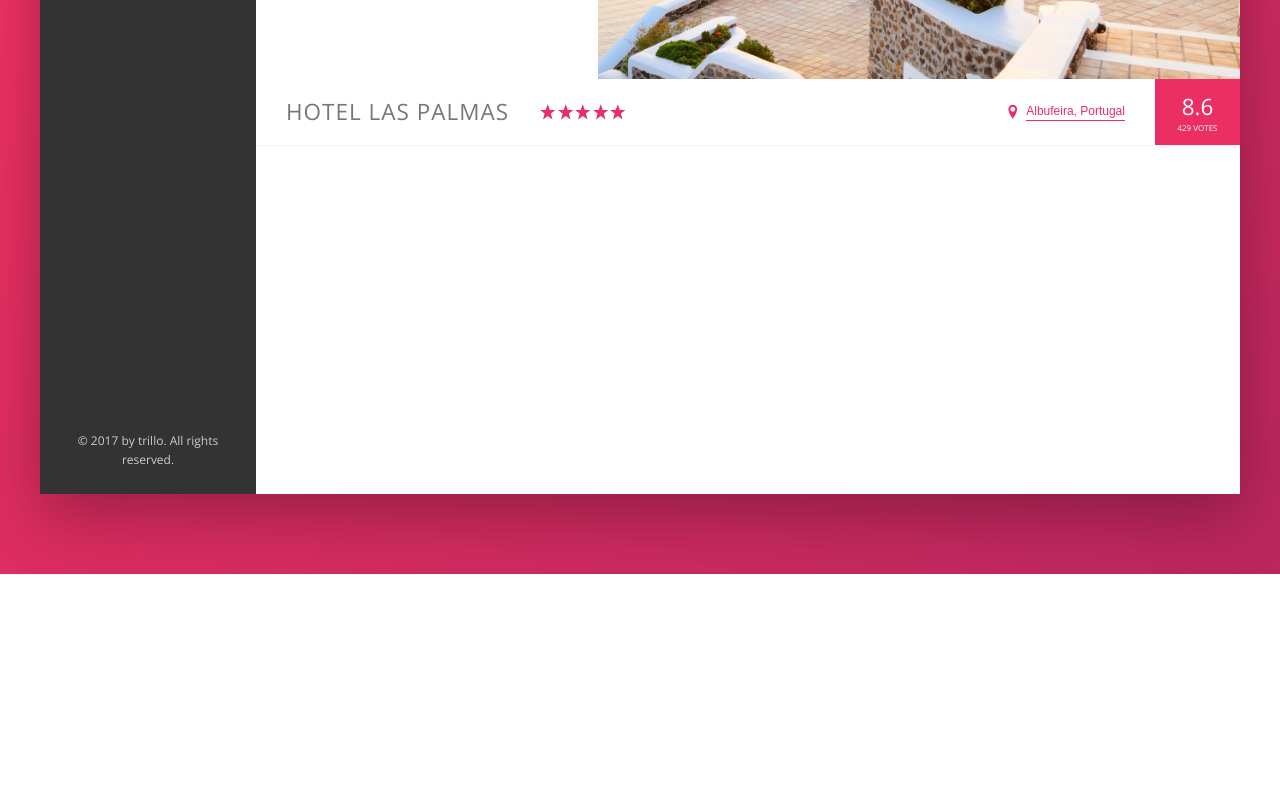
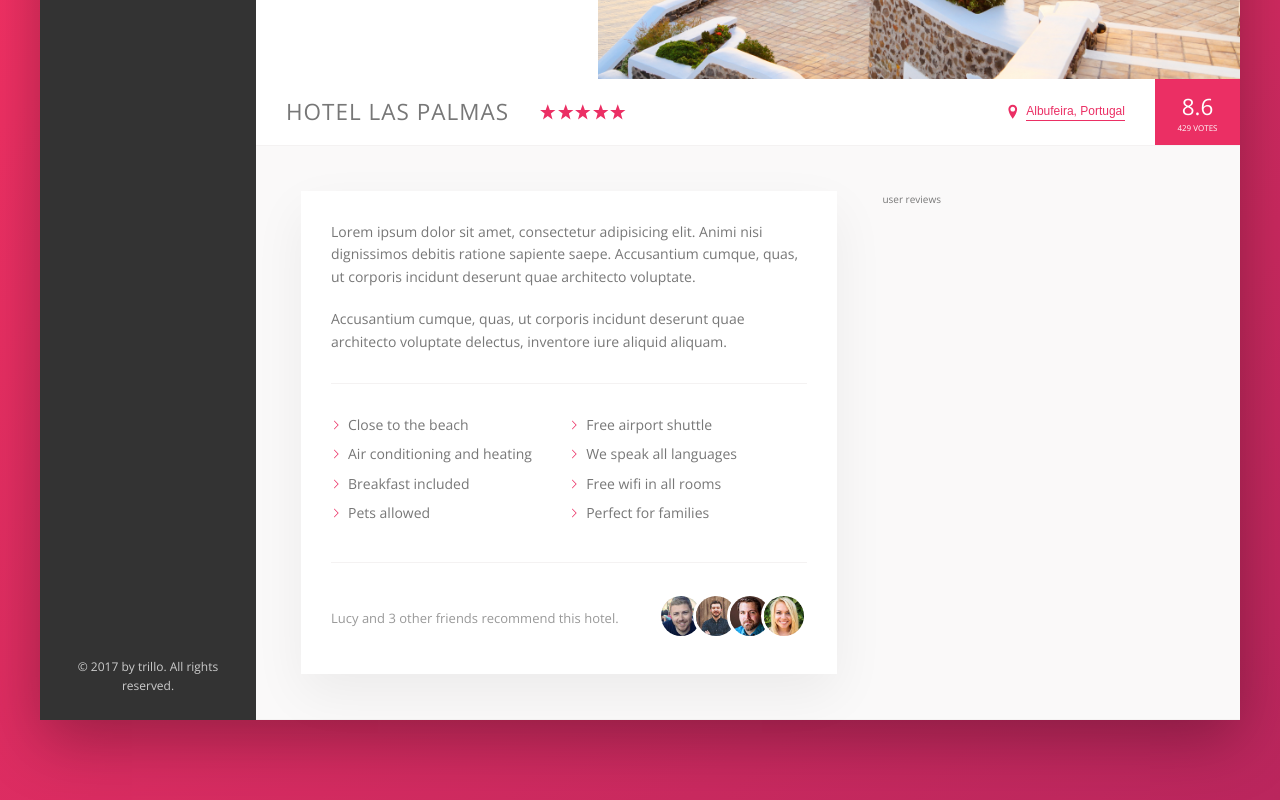
Before and after one commit to chernnovaa/FlexboxProject-Trillo, a website: page index.html in a window 1280 px wide. Shown: the part 456-1256 px from the top of the page. Before the commit the page ends 1030 px from the top, so only its background shows below. Drawn offline with nearby package versions, Linux system fonts and the light colour scheme.

Commit message:
Building the description

```diff
--- a/index.html
+++ b/index.html
@@ -131,6 +131,45 @@
                         <div class="overview__rating-count">429 votes</div>
                     </div>
                 </div>
+
+                <div class="detail">
+                    <div class="description">
+                        <p class="paragraph">
+                            Lorem ipsum dolor sit amet, consectetur adipisicing elit. Animi nisi dignissimos debitis
+                            ratione sapiente saepe.
+                            Accusantium cumque, quas, ut corporis incidunt deserunt quae architecto voluptate.
+                        </p>
+                        <p class="paragraph">
+                            Accusantium cumque, quas, ut corporis incidunt deserunt quae architecto voluptate delectus,
+                            inventore iure aliquid
+                            aliquam.
+                        </p>
+                        <ul class="list">
+                            <li class="list__item">Close to the beach</li>
+                            <li class="list__item">Free airport shuttle</li>
+                            <li class="list__item">Air conditioning and heating</li>
+                            <li class="list__item">We speak all languages</li>
+                            <li class="list__item">Breakfast included</li>
+                            <li class="list__item">Free wifi in all rooms</li>
+                            <li class="list__item">Pets allowed</li>
+                            <li class="list__item">Perfect for families</li>
+                        </ul>
+                        <div class="recommend">
+                            <p class="recommend__count">
+                                Lucy and 3 other friends recommend this hotel.
+                            </p>
+                            <div class="recommend__friends">
+                                <img class="recommend__photo" src="img/user-3.jpg" alt="Friend 1">
+                                <img class="recommend__photo" src="img/user-4.jpg" alt="Friend 2">
+                                <img class="recommend__photo" src="img/user-5.jpg" alt="Friend 3">
+                                <img class="recommend__photo" src="img/user-6.jpg" alt="Friend 4">
+                            </div>
+                        </div>
+                    </div>
+                    <div class="user-reviews">
+                        user reviews
+                    </div>
+                </div>
             </main>
         </div>
     </div>
--- a/sass/_base.scss
+++ b/sass/_base.scss
@@ -13,6 +13,9 @@
   --color-grey-dark-3: #999;
 
   --shadow-dark: 0 2rem 6rem rgba(0, 0, 0, .3);
+  --shadow-light: 0 2rem 5rem rgba(0, 0, 0, .06);
+
+  --line: 1px solid var(--color-grey-light-2);
 }
 
 * {
--- a/sass/_components.scss
+++ b/sass/_components.scss
@@ -191,7 +191,7 @@
 .overview {
   display: flex;
   align-items: center;
-  border-bottom: 1px solid var(--color-grey-light-2);
+  border-bottom: var(--line);
 
   &__heading {
     font-size: 2.25rem;
@@ -287,3 +287,69 @@
     box-shadow: none;
   }
 }
+
+
+.paragraph:not(:last-of-type) {
+  margin-bottom: 2rem;
+}
+
+
+.list {
+  list-style: none;
+  margin: 3rem 0;
+  padding: 3rem 0;
+  border-top: var(--line);
+  border-bottom: var(--line);
+
+  display: flex;
+  flex-wrap: wrap;
+
+  &__item {
+    flex: 0 0  50%;
+    margin-bottom: .7rem;
+  }
+
+  &__item::before {
+    content: "";
+    display: inline-block;
+    height: 1rem;
+    width: 1rem;
+    margin-right: .7rem;
+
+    //Older browsers
+    //background-image: url(../img/chevron-thin-right.svg);
+    //background-size: cover;
+
+    //Newer browsers - -masks
+    background-color: var(--color-primary);
+    -webkit-mask-image: url(../img/chevron-thin-right.svg);
+    -webkit-mask-size: cover;
+    mask-image: url(../img/chevron-thin-right.svg);
+    mask-size: cover;
+    }
+}
+
+
+.recommend {
+  font-size: 1.3rem;
+  color: var(--color-grey-dark-3);
+
+  display: flex;
+  align-items: center;
+
+  &__count {
+    margin-right: auto;
+  }
+
+  &__photo {
+    box-sizing: content-box;
+    height: 4rem;
+    width: 4rem;
+    border-radius: 50%;
+    border: 3px solid #fff;
+
+    &:not(:last-child) {
+      margin-right: -1.5rem;
+    }
+  }
+}
--- a/sass/_layout.scss
+++ b/sass/_layout.scss
@@ -11,7 +11,7 @@
   font-size: 1.4rem;
   height: 7rem;
   background-color: #fff;
-  border-bottom: 1px solid var(--color-grey-light-2);
+  border-bottom: var(--line);
 
   display: flex;
   justify-content: space-between;
@@ -34,5 +34,24 @@
 .hotel-view {
   background-color: #fff;
   flex: 1;
-  height: 80rem;
 }
+
+.detail {
+  display: flex;
+  padding: 4.5rem;
+  background-color: var(--color-grey-light-1);
+  border-bottom: var(--line);
+}
+
+.description {
+  font-size: 1.4rem;
+  background-color: #fff;
+  box-shadow: var(--shadow-light);
+  padding: 3rem;
+  flex: 0 0 60%;
+  margin-right: 4.5rem;
+}
+
+.user-reviews {
+  flex: 1;
+}
```
Also changed, not shown: css/style.css.
